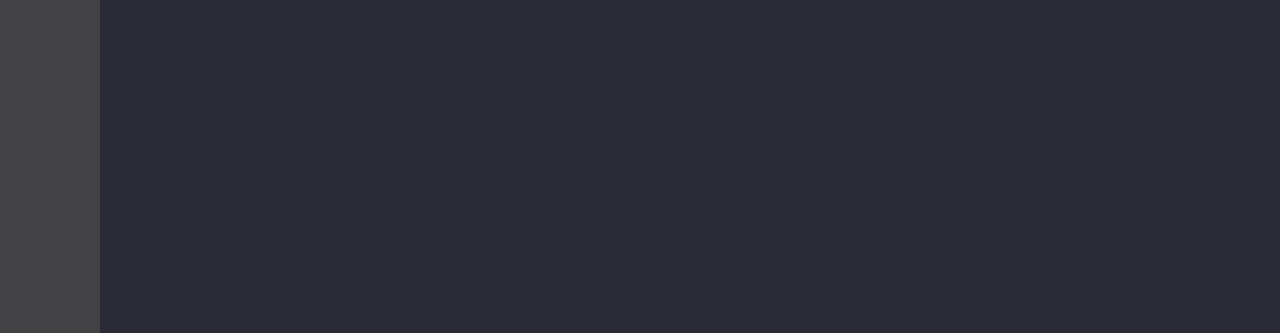
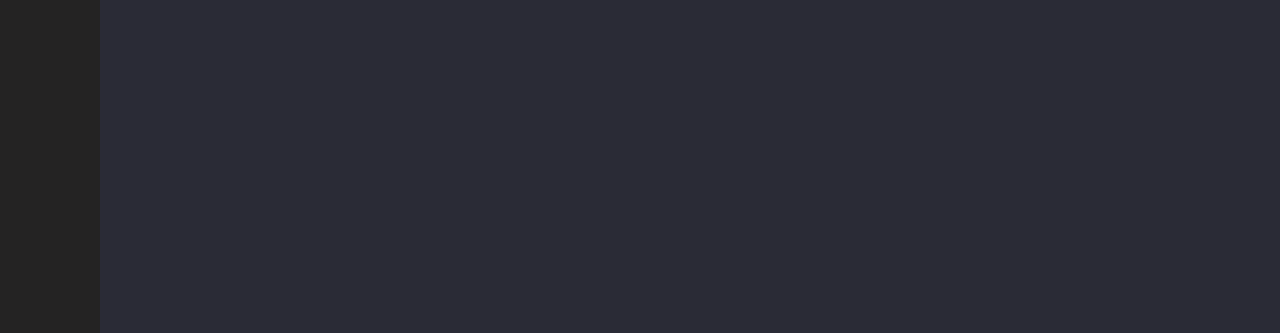
Before and after one commit to LemonsAreLimes/WebSite, a website: page frontend/DESKTOP/AboutMe.html in a window 1280 px wide. Shown: the part 467-800 px from the top of the page. Drawn offline with Linux system fonts and the light colour scheme; a web font is replaced by a local one.

Commit message:
relinked css

```diff
--- a/frontend/DESKTOP/AboutMe.html
+++ b/frontend/DESKTOP/AboutMe.html
@@ -5,7 +5,7 @@
         <link rel="preconnect" href="https://fonts.gstatic.com" crossorigin>
         <link href="https://fonts.googleapis.com/css2?family=Bakbak+One&display=swap" rel="stylesheet">
 
-        <link rel="stylesheet" href="srcMenuBar.css">
+        <link rel="stylesheet" href="src/MenuBar.css">
         <link rel="stylesheet" href="src/content.css">
         <link rel="stylesheet" href="src/pageOpen.css">
         <script src="src/MenuBar.js"></script>
```
